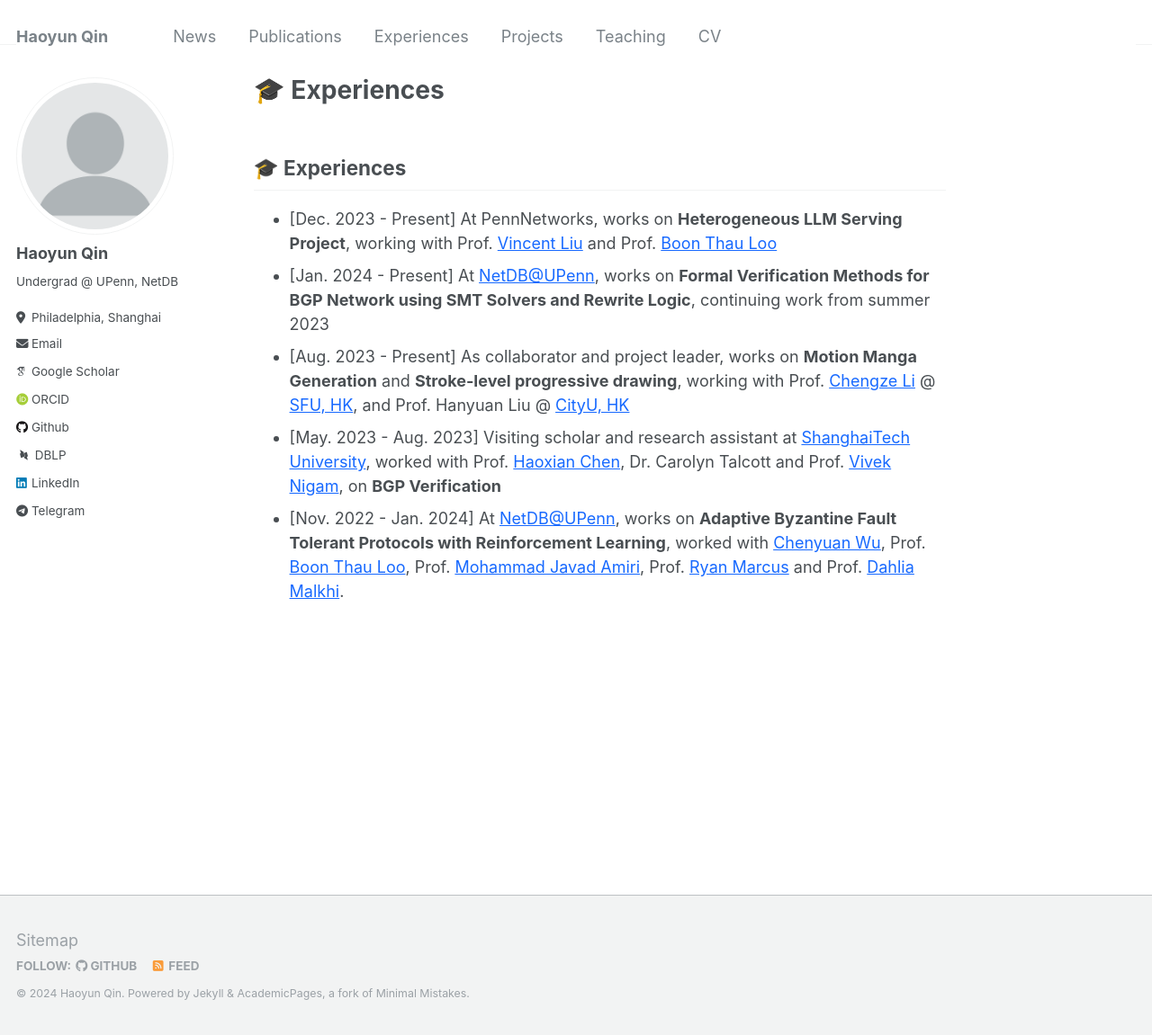
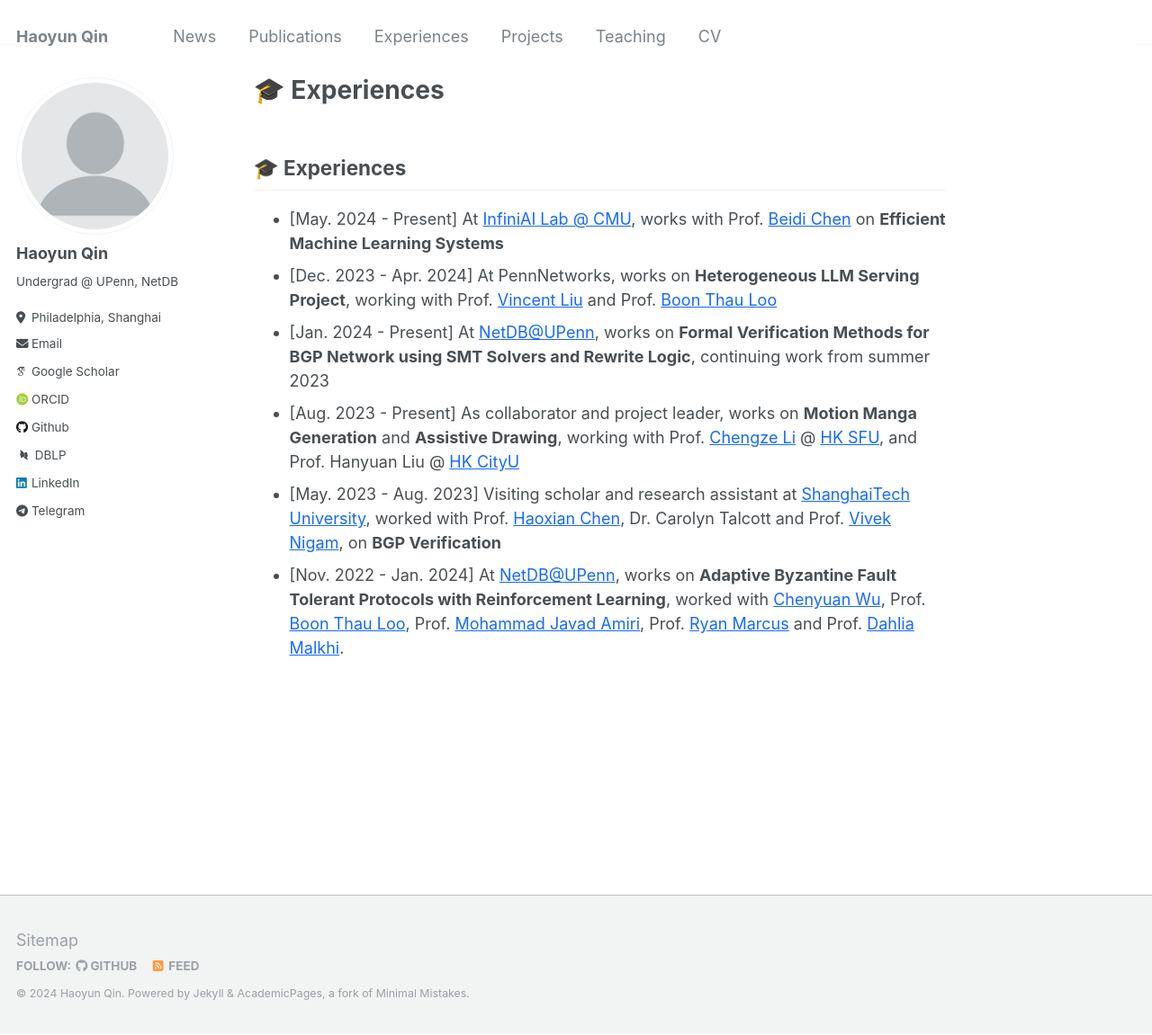
Before and after one commit to JeffersonQin/academic, a Jekyll site: the page built from _pages/includes/exp.md, in a window 1280 px wide and 1151 px high. Shown: the whole window at 90% size. Built offline with Jekyll 4.4.1, drawn with Linux system fonts in a browser that asks for light colours; some web fonts are replaced; our own code applies the rules of GitHub Pages for plain Markdown files.

Commit message:
feat: update experience

```diff
--- a/_pages/includes/exp.md
+++ b/_pages/includes/exp.md
@@ -1,7 +1,8 @@
 ## 🎓 Experiences
 
-* [Dec. 2023 - Present] At PennNetworks, works on **Heterogeneous LLM Serving Project**, working with Prof. [Vincent Liu](https://vincen.tl) and Prof. [Boon Thau Loo](https://boonloo.cis.upenn.edu/)
+* [May. 2024 - Present] At [InfiniAI Lab @ CMU](https://keroro824.github.io/lab-page/people/), works with Prof. [Beidi Chen](https://www.andrew.cmu.edu/user/beidic/) on **Efficient Machine Learning Systems**
+* [Dec. 2023 - Apr. 2024] At PennNetworks, works on **Heterogeneous LLM Serving Project**, working with Prof. [Vincent Liu](https://vincen.tl) and Prof. [Boon Thau Loo](https://boonloo.cis.upenn.edu/)
 * [Jan. 2024 - Present] At [NetDB@UPenn](https://netdb.cis.upenn.edu/), works on **Formal Verification Methods for BGP Network using SMT Solvers and Rewrite Logic**, continuing work from summer 2023
-* [Aug. 2023 - Present] As collaborator and project leader, works on **Motion Manga Generation** and **Stroke-level progressive drawing**, working with Prof. [Chengze Li](https://moeka.me/) @ [SFU, HK](https://www.sfu.edu.hk/en/), and Prof. Hanyuan Liu @ [CityU, HK](https://www.cityu.edu.hk/)
+* [Aug. 2023 - Present] As collaborator and project leader, works on **Motion Manga Generation** and **Assistive Drawing**, working with Prof. [Chengze Li](https://moeka.me/) @ [HK SFU](https://www.sfu.edu.hk/en/), and Prof. Hanyuan Liu @ [HK CityU](https://www.cityu.edu.hk/)
 * [May. 2023 - Aug. 2023] Visiting scholar and research assistant at [ShanghaiTech University](https://www.shanghaitech.edu.cn/eng/), worked with Prof. [Haoxian Chen](https://faculty.sist.shanghaitech.edu.cn/hxchen/), Dr. Carolyn Talcott and Prof. [Vivek Nigam](https://nigam.info/), on **BGP Verification**
 * [Nov. 2022 - Jan. 2024] At [NetDB@UPenn](https://netdb.cis.upenn.edu/), works on **Adaptive Byzantine Fault Tolerant Protocols with Reinforcement Learning**, worked with [Chenyuan Wu](https://chenyuanwu.com/), Prof. [Boon Thau Loo](https://boonloo.cis.upenn.edu/), Prof. [Mohammad Javad Amiri](https://www3.cs.stonybrook.edu/~amiri/), Prof. [Ryan Marcus](https://rmarcus.info/blog/) and Prof. [Dahlia Malkhi](https://malkhi.com/).
```
